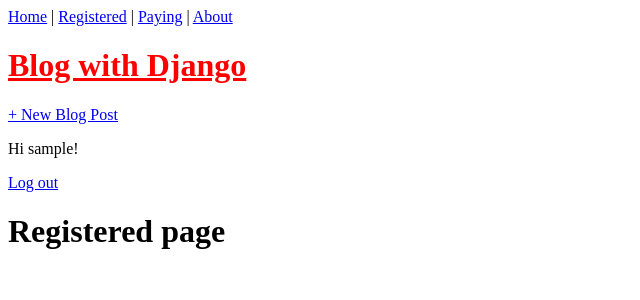
After one commit to tomorrowdevs-projects/backend-path, a Django app: page /registered/ in a window 1280 px wide. The commit adds this page. Shown: the top 300 px of the page, without its empty margins (0-640 px from the left). Run offline with Django 4.2, Linux system fonts and the light colour scheme; the visitor is signed in with stand-in values (Sample User, id 1).

Commit message:
feat: add role based access control

```diff
--- a/projects/007-role-based-access-control/solutions/robertozecchini/role_based_access_control/blog/urls.py
+++ b/projects/007-role-based-access-control/solutions/robertozecchini/role_based_access_control/blog/urls.py
@@ -1,7 +1,7 @@
 # blog/urls.py
 
 from django.urls import path
-from .views import AboutPageView, BlogListView, BlogDetailView, BlogCreateView, BlogUpdateView, BlogDeleteView
+from .views import AboutPageView, BlogListView, BlogDetailView, BlogCreateView, BlogUpdateView, BlogDeleteView, RegisteredPageView, PayingPageView
 
 urlpatterns = [
     path('', BlogListView.as_view(), name='home'),
@@ -9,5 +9,7 @@
     path('post/new/', BlogCreateView.as_view(), name='post_new'),
     path('post/<int:pk>/edit/', BlogUpdateView.as_view(), name='post_edit'),
     path('post/<int:pk>/delete/', BlogDeleteView.as_view(), name='post_delete'),
+    path('registered/', RegisteredPageView.as_view(), name='registered'),
+    path('paying/', PayingPageView.as_view(), name='paying'),
     path('about/', AboutPageView.as_view(), name='about'),
 ]
--- a/projects/007-role-based-access-control/solutions/robertozecchini/role_based_access_control/blog/views.py
+++ b/projects/007-role-based-access-control/solutions/robertozecchini/role_based_access_control/blog/views.py
@@ -1,8 +1,23 @@
-from django.shortcuts import render
+from django.shortcuts import render, redirect
 from django.views.generic import TemplateView, ListView, DetailView
 from django.views.generic.edit import CreateView, UpdateView, DeleteView
+from django.contrib.auth.decorators import login_required, user_passes_test
+from django.contrib.auth.mixins import LoginRequiredMixin, UserPassesTestMixin
+from django.contrib import messages
 from django.urls import reverse_lazy
+from django.http import HttpResponse, HttpResponseForbidden
 from .models import Post
+import django.http as ht
+
+def must_be_paying(user):
+    return user.groups.filter(name='paying').count()
+
+class PayingUserMixin(LoginRequiredMixin, UserPassesTestMixin):
+    def test_func(self):
+        try:
+            return self.request.user.user_type == 'paying'
+        except:
+            return False
 
 class AboutPageView(TemplateView):
     template_name = 'about.html'
@@ -11,7 +26,7 @@
     model = Post
     template_name = 'home.html'
 
-class BlogDetailView(DetailView):
+class BlogDetailView(LoginRequiredMixin, DetailView):
     model = Post
     template_name = 'post_detail.html'
 
@@ -29,3 +44,9 @@
     model = Post
     template_name = 'post_delete.html'
     success_url = reverse_lazy('home')
+
+class RegisteredPageView(LoginRequiredMixin, TemplateView):
+    template_name = 'only_registered.html'
+
+class PayingPageView(PayingUserMixin, TemplateView):
+    template_name = 'only_paying.html'
--- a/projects/007-role-based-access-control/solutions/robertozecchini/role_based_access_control/templates/base.html
+++ b/projects/007-role-based-access-control/solutions/robertozecchini/role_based_access_control/templates/base.html
@@ -10,7 +10,7 @@
     <body>
         <header>
             <div class="nav-left">
-                <a href="{% url 'home' %}">Home</a> | <a href="{% url 'about' %}">About</a>
+                <a href="{% url 'home' %}">Home</a> | <a href="{% url 'registered' %}">Registered</a> | <a href="{% url 'paying' %}">Paying</a> | <a href="{% url 'about' %}">About</a>
                 <h1><a href="{% url 'home' %}">Blog with Django</a></h1>
             </div>
             <div class="nav-right">
--- /dev/null
+++ b/projects/007-role-based-access-control/solutions/robertozecchini/role_based_access_control/templates/only_registered.html
@@ -0,0 +1,7 @@
+<!-- templates/only_registered.html -->
+
+{% extends 'base.html' %}
+
+{% block content %}
+<h1>Registered page</h1>
+{% endblock content %}
```
Also changed, not shown: projects/007-role-based-access-control/solutions/robertozecchini/role_based_access_control/templates/403.html (added, +7 -0 lines), projects/007-role-based-access-control/solutions/robertozecchini/role_based_access_control/templates/only_paying.html (added, +7 -0 lines).
